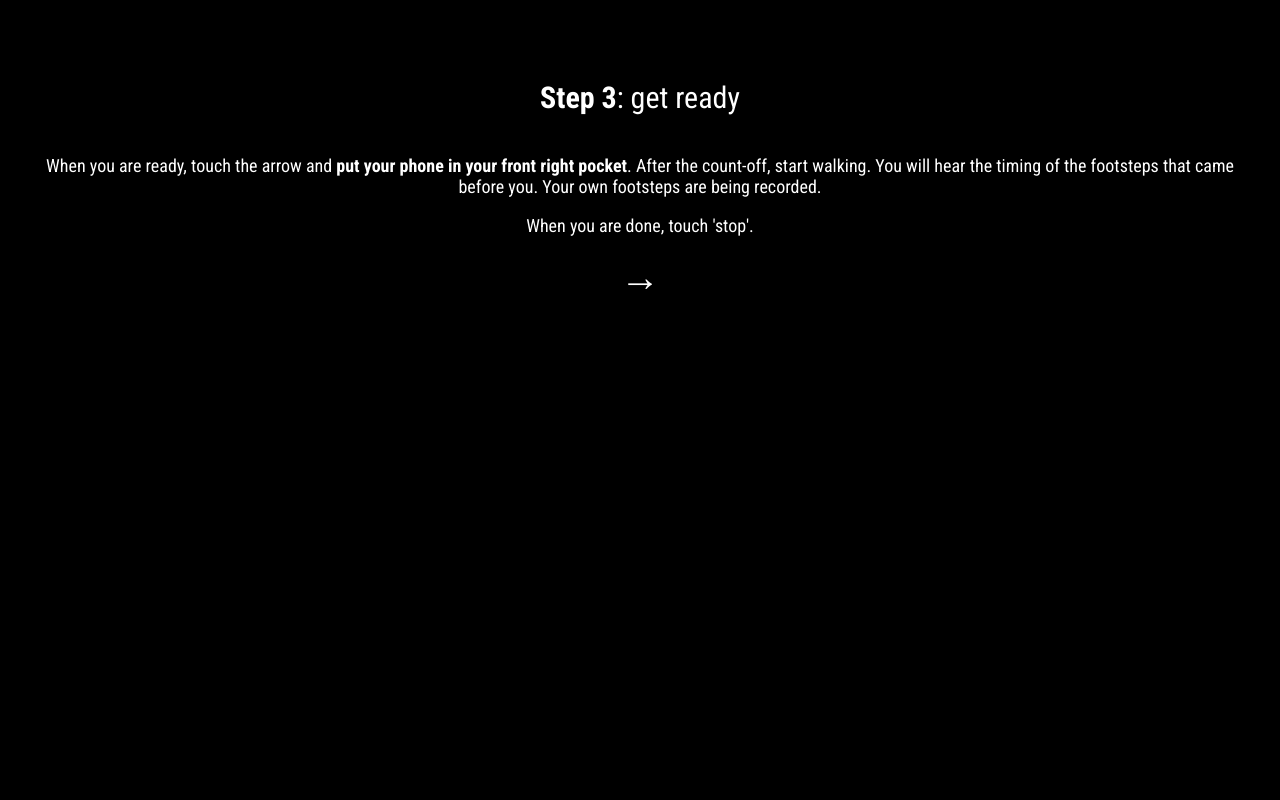
After one commit to brianhouse/a_line_made_by_walking, a Python web app: template templates/walk.html in a window 1280 px wide. The commit adds this page. Run offline with Jinja, Linux system fonts and the light colour scheme; the template is opened without the code that fills it, so the values that code supplies are empty; some libraries are stand-ins or nearby versions.

Commit message:
working on sequence

```diff
--- a/NEW.txt
+++ b/NEW.txt
@@ -4,7 +4,7 @@ ok, so each walk is:
 that's fine. we can load everything and plot it.
 
 
-marker zooming
+
 
 
 /
@@ -13,9 +13,12 @@ circle icons on map, with lines extending out
 click on the circle, loads up the walk
 what if there are overlapping walks?
 
+can have a manual click
+
 
 //
 
+- marker zooming
 - browser sanity check -- needs to be ios safari
 - big question is generalizing the gait detection.
 - specialized issues: timeouts cease to work when phone sleeps
--- a/model.py
+++ b/model.py
@@ -53,7 +53,7 @@ def fetch_walks():
     for walk in walks:
         geo_data = db.execute("SELECT * FROM geo_data WHERE walk_id=?", walk['id'])
         walk['geo_data'] = walk
-    return walk
+    return walks
 
 def fetch_sequence(walk_id):
     db.execute("SELECT * FROM sequence WHERE walk_id=?", walk_id)
--- a/static/style.css
+++ b/static/style.css
@@ -3,10 +3,11 @@ body, html {
     padding: 0px;
     width: 100%;
     height: 100%;
-    font: 18px monospace;
+    font: 18px 'Roboto Condensed', sans-serif;
     color: black;
     background-color: black;
 }
+
 #map {
     position: absolute;
     width: 100%;
@@ -17,12 +18,7 @@ body, html {
     z-index: 0;
     overflow: hidden;
 }
-.btn {
-    position: absolute;
-    font: 18px monospace;
-    left: 10px;
-    top: 70px;
-}
+
 .instructions {
     font: 18px 'Roboto Condensed', sans-serif;
     color: white;
@@ -39,21 +35,35 @@ body, html {
         font-weight: normal;
         font-size: 14px;
     }
+    .instructions h4 {
+        font-weight: normal;
+        font-size: 30px;
+    }
     .instructions a {
         color: white;
     }
     .instructions a.arrow {
-        font-size: 32px;
+        font-size: 40px;
         text-decoration: none;
         display: block;
     }
-#walk_select {
+
+a#start_btn {
     position: absolute;
-    font: 18px monospace;
+    top: 80px;
     left: 10px;
-    top: 20px;
-    z-index: 100;
+    display: block;
+    background: #eee;
+    padding: 5px;
+    border: 2px solid #666;
+    text-decoration: none;
+    color: black;
 }
+
+    a#start_btn:hover {
+        background-color: #666;
+    }
+
 #readings {
     position: absolute;
     left: 0px;
--- a/templates/map.html
+++ b/templates/map.html
@@ -15,5 +15,6 @@
 {% block body %}
 
     <div id="map"></div>
+    <a id="start_btn" href="javascript:startWalk();">START</a>
 
 {% endblock body %}
--- /dev/null
+++ b/templates/walk.html
@@ -0,0 +1,14 @@
+{% extends "page.html" %}
+
+{% block body %}
+
+    <div class="instructions">
+        <h4>
+            <span class="title"><b>Step 3</b>: get ready</span>
+        </h4>
+        <p>When you are ready, touch the arrow and <b>put your phone in your front right pocket</b>. After the count-off, start walking. You will hear the timing of the footsteps that came before you. Your own footsteps are being recorded.</p>
+        <p>When you are done, touch 'stop'.</p>
+        <a class="arrow" href="/map">&rarr;</a>
+    </div>
+
+{% endblock body %}
```
Also changed, not shown: main.py (+5 -3 lines), static/map.js (+10 -2 lines), templates/choose.html (+5 -4 lines), templates/home.html (+4 -4 lines).
